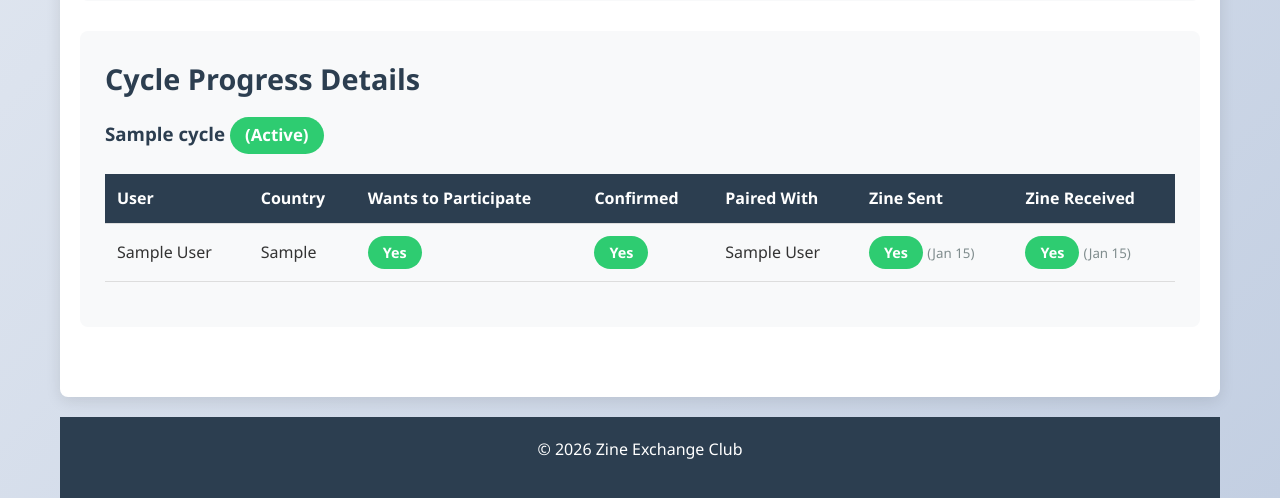
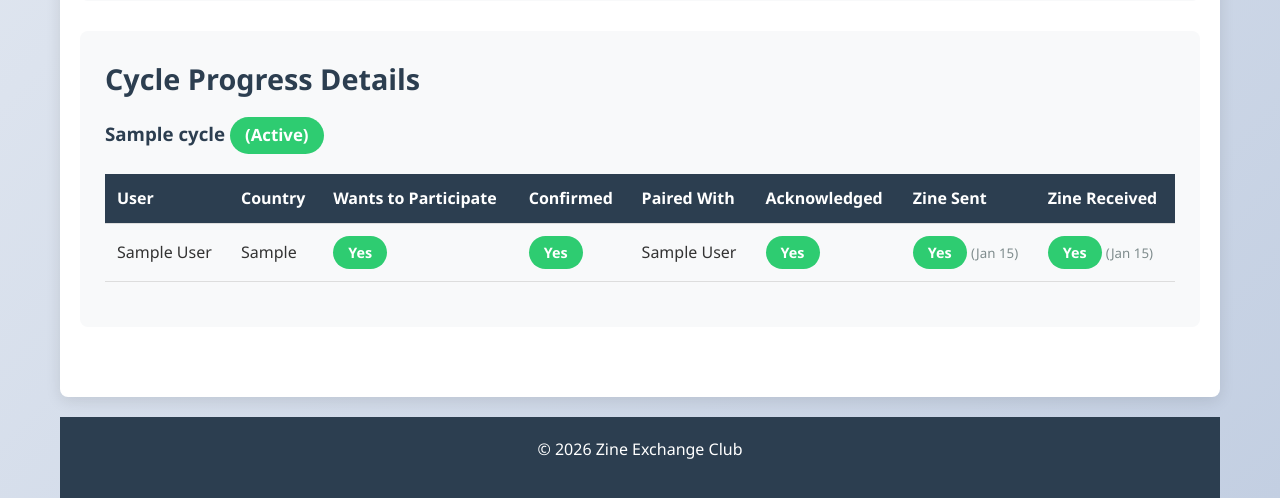
Before and after one commit to cedric-r/zineexchangeclub.org, a PHP site: page /admin/index.php in a window 1280 px wide. Shown: the part 1576-2074 px from the top of the page. Run offline with PHP 8.4, Linux system fonts and the light colour scheme; the visitor is signed in with stand-in values (Sample User, id 1); tables that the repository leaves empty hold one stand-in row (values such as "Sample post").

Commit message:
Added pairing acknowledged column on admin page

```diff
--- a/admin/index.php
+++ b/admin/index.php
@@ -606,6 +606,7 @@ $unseenAnnouncementCount = getUnseenAnnouncementCount($db, $_SESSION['user_id'])
                                         <th>Wants to Participate</th>
                                         <th>Confirmed</th>
                                         <th>Paired With</th>
+                                        <th>Acknowledged</th>
                                         <th>Zine Sent</th>
                                         <th>Zine Received</th>
                                     </tr>
@@ -634,6 +635,13 @@ $unseenAnnouncementCount = getUnseenAnnouncementCount($db, $_SESSION['user_id'])
                                                     <?php echo htmlspecialchars($p['partner_name']); ?>
                                                 <?php else: ?>
                                                     -
+                                                <?php endif; ?>
+                                            </td>
+                                            <td>
+                                                <?php if ($p['pairing_confirmed']): ?>
+                                                    <span class="status completed">Yes</span>
+                                                <?php else: ?>
+                                                    <span class="status pending">No</span>
                                                 <?php endif; ?>
                                             </td>
                                             <td>
@@ -691,6 +699,7 @@ $unseenAnnouncementCount = getUnseenAnnouncementCount($db, $_SESSION['user_id'])
                                                 <th>Country</th>
                                                 <th>Confirmed</th>
                                                 <th>Paired With</th>
+                                                <th>Acknowledged</th>
                                                 <th>Zine Sent</th>
                                                 <th>Zine Received</th>
                                             </tr>
@@ -712,6 +721,13 @@ $unseenAnnouncementCount = getUnseenAnnouncementCount($db, $_SESSION['user_id'])
                                                             <?php echo htmlspecialchars($p['partner_name']); ?>
                                                         <?php else: ?>
                                                             -
+                                                        <?php endif; ?>
+                                                    </td>
+                                                    <td>
+                                                        <?php if ($p['pairing_confirmed']): ?>
+                                                            <span class="status completed">Yes</span>
+                                                        <?php else: ?>
+                                                            <span class="status pending">No</span>
                                                         <?php endif; ?>
                                                     </td>
                                                     <td>
```
